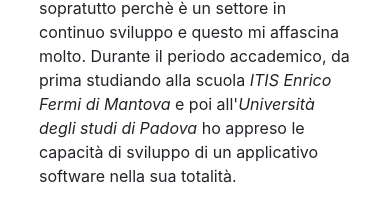
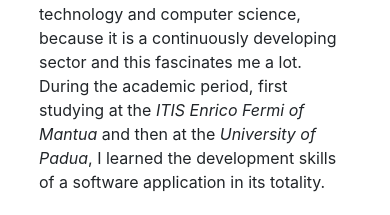
Before and after one commit to nicomanto/Personal-website, a Next.js app: page / in a window 390 px wide. Shown: the part 835-1050 px from the top of the page. Built offline with nearby package versions, Linux system fonts and the light colour scheme.

Commit message:
margin to about me in mobile view

```diff
--- a/components/Card/ProjectCard/ProjectCard.tsx
+++ b/components/Card/ProjectCard/ProjectCard.tsx
@@ -12,7 +12,7 @@ const ProjectCard = ({ projectElement }: Props) => {
   const { t } = useTranslation(["projectsList"]);
 
   return (
-    <Card className="projectCard mx-auto my-2">
+    <Card className="mx-auto my-2">
       <Card.Body>
         <Card.Img
           variant="top"
--- a/i18n/en/pages/index.json
+++ b/i18n/en/pages/index.json
@@ -1,5 +1,5 @@
 {
     "title": "About me",
     "subtitle": "What I do",
-    "biography": "Hi, my name is Niccolò Mantovani and I'm a <1>software developer</1>.<3/>Sono sempre stato un ragazzo appassionato dell'ambito tecnolgico, sopratutto perchè è un settore in continuo sviluppo e questo mi affascina molto. Durante il periodo accademico, da prima studiando alla scuola <5>ITIS Enrico Fermi di Mantova</5> e poi all'<7>Università degli studi di Padova</7> ho appreso le capacità di sviluppo di un applicativo software nella sua totalità.<9/><10/>Sviluppo principalmente per quanto riguarda la parte <12>Back-end</12> degli applicativi, i quali devono essere scalabili, funzionali e sicuri per garantire un risultato ottimale. Sono comunque sempre disponibile ad affrontare nuove sfide e ad ampliare il mio bagaglio culturale per quanto riguarda la compressione di nuove tecnolgie e allo sviluppo tramite esse.<14/>Attualmente risiedo in un piccolo paese in provincia di Mantova, ma molto spesso mi trovo anche nella città di Padova.<16/>Contattami al più presto!"
+    "biography": "Hi, my name is Niccolò Mantovani and I'm a <1>software developer</1>.<3/>I have always been passionate about technology and computer science, because it is a continuously developing sector and this fascinates me a lot. During the academic period, first studying at the <5>ITIS Enrico Fermi of Mantua</5> and then at the <7>University of Padua</7>, I learned the development skills of a software application in its totality.<9/><10/>I mainly develop on the <12>Back-end</12> part of the applications, which must be scalable, functional and safe to guarantee an optimal result. However, I am interested to challenge me and to expand my cultural background with new technologies and different topics.<14/>Currently I live in a small town in the province of Mantua, but sometimes I'm located in the city of Padua.<16/>Contact me!"
 }
--- a/styles/globals.css
+++ b/styles/globals.css
@@ -227,6 +227,7 @@
   /*remove scroll bar into mobile view*/
   .biographyIndex{
     max-height: none;
+    margin-top: 30px;
   }
 
   .biographyIndex:hover{
```
